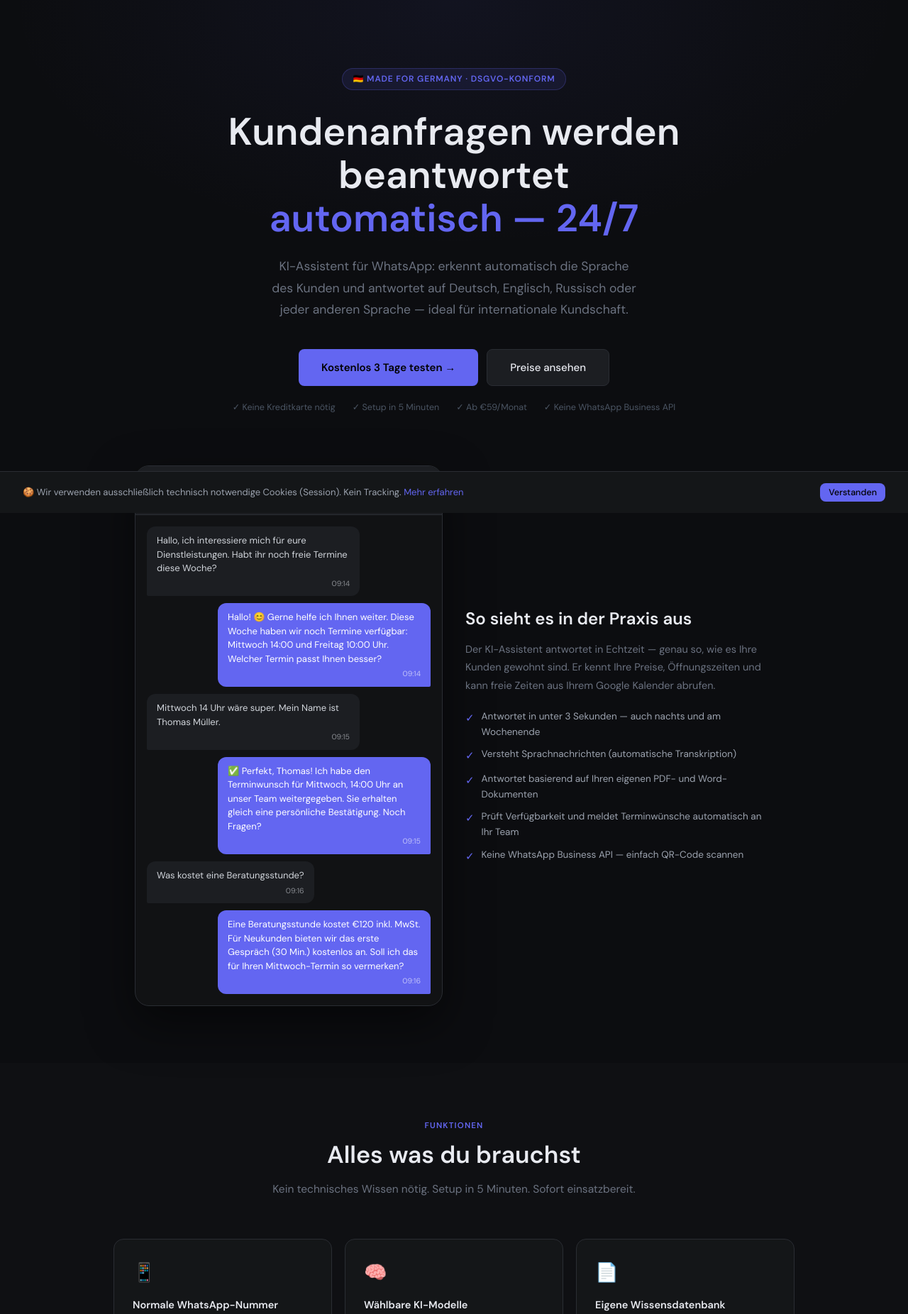
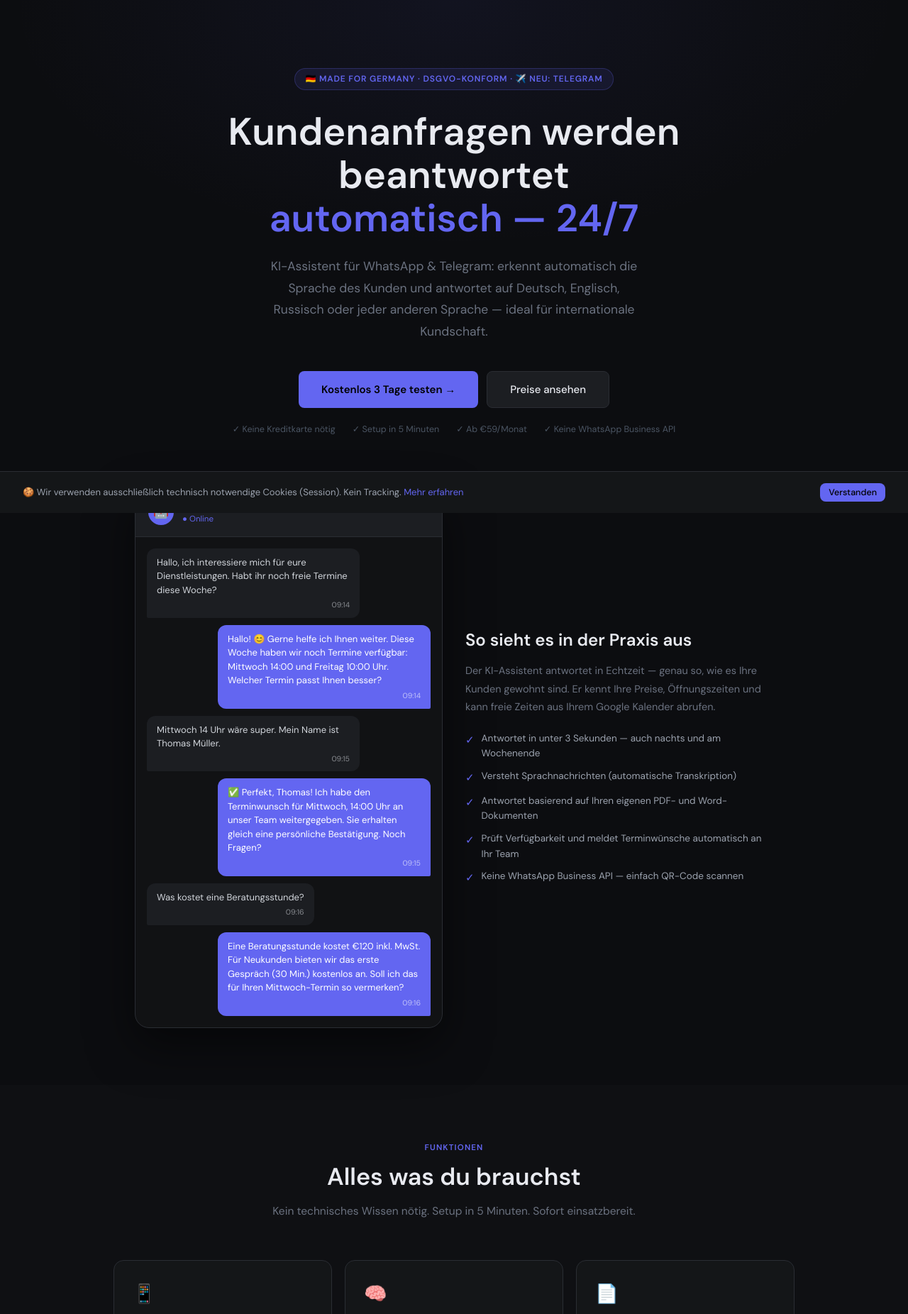
Before and after one commit to pilipandr770/WhatsAppBot, a Flask app: page / in a window 1280 px wide. Shown: the part 77-1929 px from the top of the page at 71% size. Run offline with Flask 3, Linux system fonts and the light colour scheme; some libraries are stand-ins or nearby versions.

Commit message:
fix: route calendar owner notifications through channel dispatch; landing mentions Telegram
- calendar_service._notify_owner now uses messaging.notify_owner, so new/cancelled
  appointment notifications reach the owner on Telegram (owner_chat_id) as well as
  WhatsApp. Previously it called evolution_client directly and only read
  notification_phone, so Telegram-channel owners never got appointment alerts.
- Landing page: hero, first feature card, onboarding step, and meta/OG tags now
  advertise the new WhatsApp & Telegram multi-channel support.

Co-Authored-By: Claude Opus 4.8 <noreply@anthropic.com>

```diff
--- a/app/templates/landing.html
+++ b/app/templates/landing.html
@@ -1,8 +1,8 @@
 {% extends 'base.html' %}
 {% block title %}AI Chat Pro — KI-Assistent für dein Unternehmen{% endblock %}
-{% block meta_description %}AI Chat Pro: Automatisiere deinen Customer Service mit KI (Claude, Mistral, OpenAI). Ohne WhatsApp Business API — QR-Code scannen, fertig. Google Kalender Verfügbarkeit, Sprachnachrichten, PDF-Wissensdatenbank, 24/7. Ab €59/Monat. 3 Tage kostenlos testen.{% endblock %}
-{% block og_title %}AI Chat Pro — Automatischer AI Support auf WhatsApp{% endblock %}
-{% block og_description %}KI antwortet für dich auf WhatsApp — rund um die Uhr, auf Deutsch, mit deinen eigenen Inhalten. Wähle zwischen Claude, Mistral & OpenAI. Keine WhatsApp Business API nötig. Ab €59/Monat. 3 Tage gratis.{% endblock %}
+{% block meta_description %}AI Chat Pro: Automatisiere deinen Customer Service mit KI (Claude, Mistral, OpenAI) — für WhatsApp & Telegram. Ohne WhatsApp Business API — QR-Code scannen oder Telegram-Token einfügen. Google Kalender Verfügbarkeit, Sprachnachrichten, PDF-Wissensdatenbank, 24/7. Ab €59/Monat. 3 Tage kostenlos testen.{% endblock %}
+{% block og_title %}AI Chat Pro — Automatischer AI Support auf WhatsApp & Telegram{% endblock %}
+{% block og_description %}KI antwortet für dich auf WhatsApp & Telegram — rund um die Uhr, auf Deutsch, mit deinen eigenen Inhalten. Wähle zwischen Claude, Mistral & OpenAI. Keine WhatsApp Business API nötig. Ab €59/Monat. 3 Tage gratis.{% endblock %}
 
 {% block public_content %}
 <style>
@@ -316,10 +316,10 @@ body { background:#0c0d10; }
 
 <!-- ═══ HERO ══════════════════════════════════════════════════════════════ -->
 <section class="hero">
-  <div class="hero-badge">🇩🇪 Made for Germany · DSGVO-konform</div>
+  <div class="hero-badge">🇩🇪 Made for Germany · DSGVO-konform · ✈️ Neu: Telegram</div>
   <h1>Kundenanfragen werden beantwortet<br><span>automatisch — 24/7</span></h1>
   <p>
-    KI-Assistent für WhatsApp: erkennt automatisch die Sprache des Kunden und antwortet
+    KI-Assistent für WhatsApp &amp; Telegram: erkennt automatisch die Sprache des Kunden und antwortet
     auf Deutsch, Englisch, Russisch oder jeder anderen Sprache — ideal für internationale Kundschaft.
   </p>
   <div class="hero-cta">
@@ -425,8 +425,8 @@ body { background:#0c0d10; }
   <div class="features">
     <div class="feat">
       <div class="feat-icon">📱</div>
-      <div class="feat-title">Normale WhatsApp-Nummer</div>
-      <div class="feat-text">Keine WhatsApp Business API-Genehmigung nötig. Einfach QR-Code in der App scannen — der KI-Assistent ist sofort aktiv.</div>
+      <div class="feat-title">WhatsApp &amp; Telegram</div>
+      <div class="feat-text">Ein KI-Assistent für beide Messenger. WhatsApp per QR-Code verbinden (keine Business API nötig) oder Telegram-Bot in 2 Minuten mit Token einrichten — gleiche Inhalte, gleiche Antworten.</div>
     </div>
     <div class="feat">
       <div class="feat-icon">🧠</div>
@@ -656,10 +656,11 @@ body { background:#0c0d10; }
     <div class="step">
       <div class="step-num">2</div>
       <div>
-        <div class="step-title">🔗 Per QR-Code verbinden</div>
+        <div class="step-title">🔗 Kanal verbinden — WhatsApp oder Telegram</div>
         <div class="step-text">
-          Kostenlos registrieren, QR-Code mit dem Handy scannen — dein Assistent
-          ist verbunden. Dauert keine 2 Minuten, keine WhatsApp Business API nötig.
+          Kostenlos registrieren und Kanal wählen: WhatsApp per QR-Code scannen
+          (keine Business API nötig) oder Telegram-Bot mit Token von @BotFather
+          einrichten. Dauert keine 2 Minuten.
         </div>
       </div>
     </div>
```
Also changed, not shown: app/services/calendar_service.py (+4 -14 lines).
